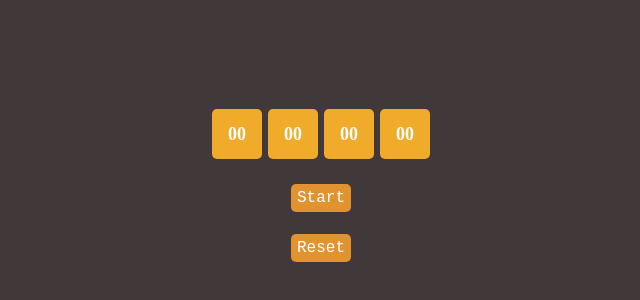
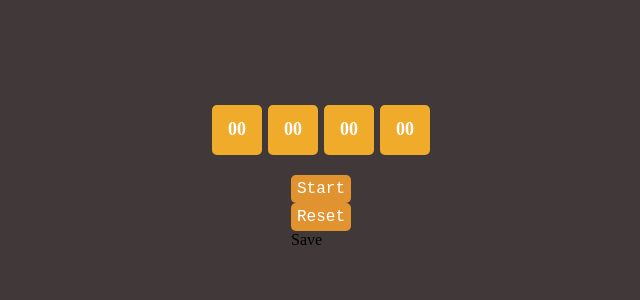
Before and after one commit to Himanshu-Jaiswar/StopWatch, a plain HTML site: page index.html in a window 1280 px wide. Shown: the part 216-516 px from the top of the page, without its empty margins (319-959 px from the left). Drawn offline with Linux system fonts and the light colour scheme.

Commit message:
index.html

```diff
--- a/index.html
+++ b/index.html
@@ -20,8 +20,13 @@
     </div>
 
 
-    <div id="start">Start</div>
-    <div id="reset">Reset</div>
+     <div class="switches">
+      <div id="start">Start</div>
+      <div id="reset">Reset</div>
+      <div id="save">Save</div>
+    </div>
+
+    <div id="list" style="color:whitesmoke"></div>
 
   </div>
 
```
